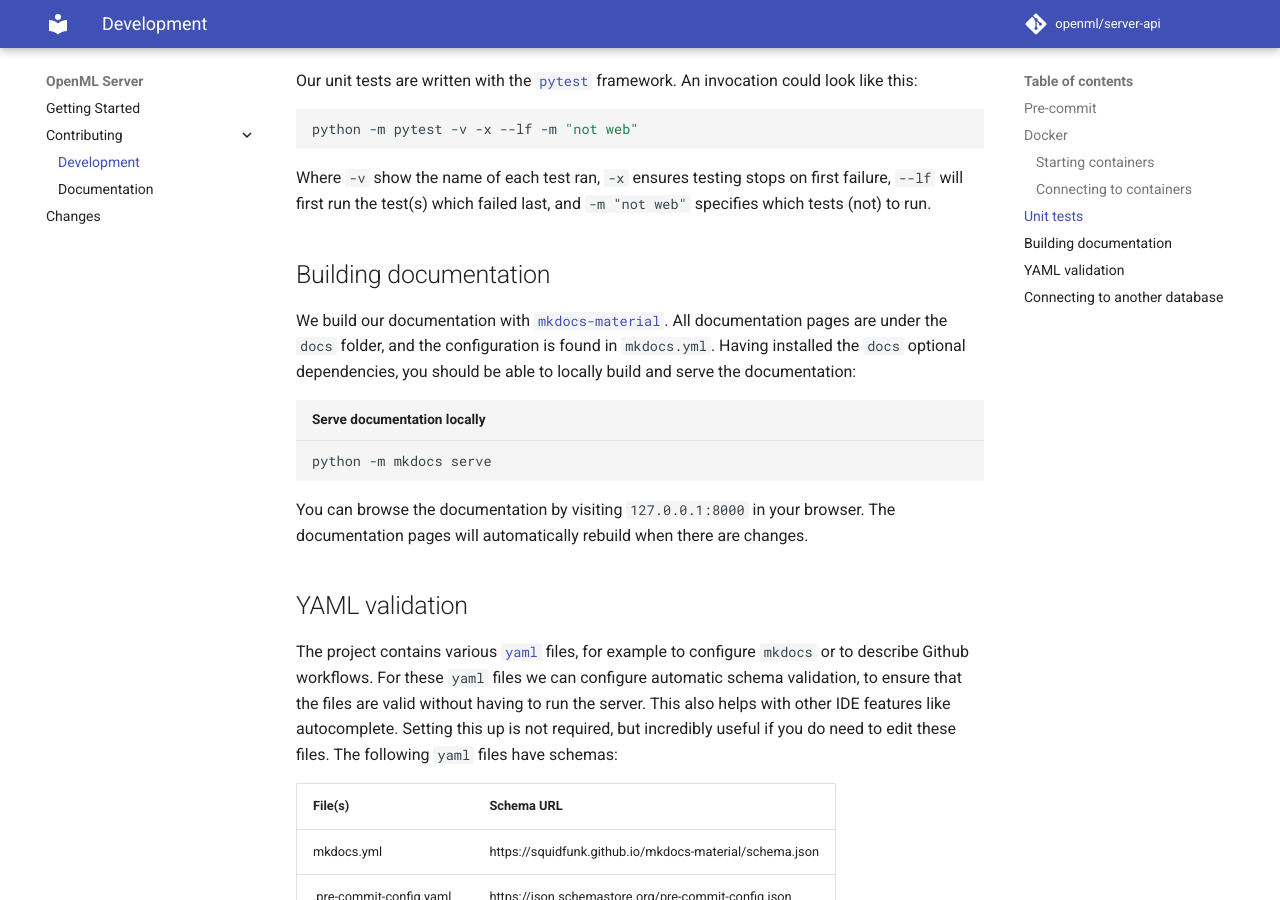
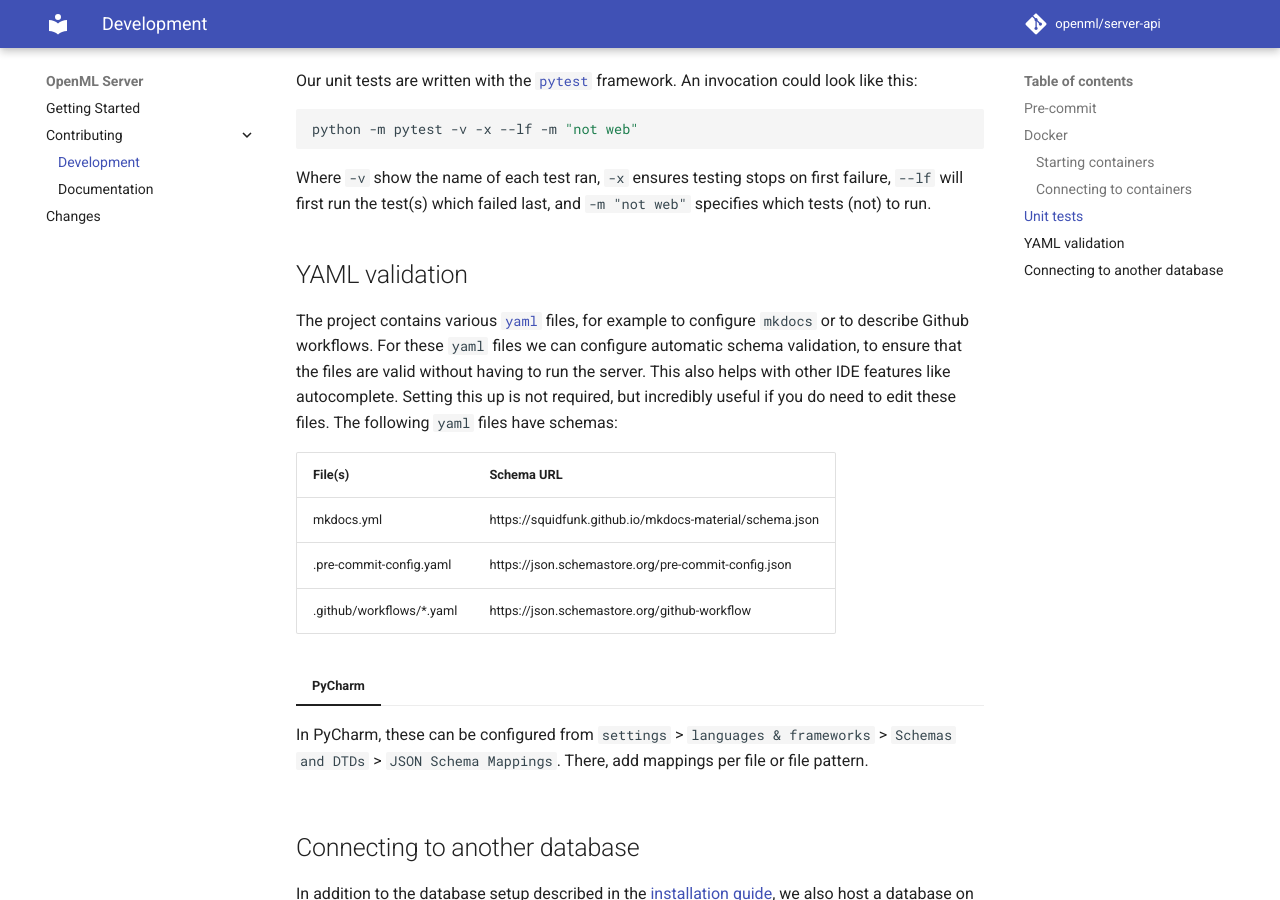
Before and after one commit to openml/server-api, an MkDocs documentation site: the page built from docs/contributing/contributing.md, in a window 1280 px wide and 900 px high, scrolled down 1943 px. Built offline with MkDocs 1.6.1 and Material for MkDocs 9.7.7, drawn with Linux system fonts in a browser that asks for light colours; comment, search, counter and statistics services are not loaded.

Commit message:
Make sure all documentation information is in dedicated section

````diff
--- a/docs/contributing/contributing.md
+++ b/docs/contributing/contributing.md
@@ -97,19 +97,6 @@ Where `-v` show the name of each test ran, `-x` ensures testing stops on first f
 `--lf` will first run the test(s) which failed last, and `-m "not web"` specifies
 which tests (not) to run.
 
-## Building documentation
-We build our documentation with [`mkdocs-material`](https://squidfunk.github.io/mkdocs-material/).
-All documentation pages are under the `docs` folder, and the configuration is found in
-`mkdocs.yml`. Having installed the `docs` optional dependencies, you should be able
-to locally build and serve the documentation:
-
-```bash title="Serve documentation locally"
-python -m mkdocs serve
-```
-
-You can browse the documentation by visiting `127.0.0.1:8000` in your browser.
-The documentation pages will automatically rebuild when there are changes.
-
 
 ## YAML validation
 The project contains various [`yaml`](https://yaml.org) files, for example to configure
````
Also changed, not shown: docs/contributing/documentation.md (+2 -0 lines).
